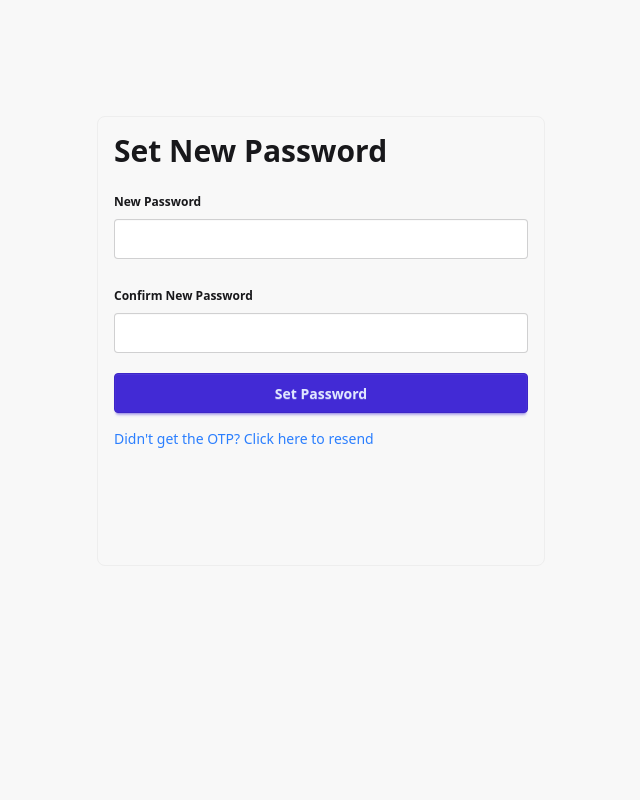
After one commit to nishanmahato/Fee_Payment_System, a Django app: page /accounts/set-new-password/2/ in a window 1280 px wide. The commit adds this page. Shown: the whole page, without its empty margins (319-959 px from the left). Run offline with Django 5.2, Linux system fonts and the light colour scheme; some libraries are stand-ins or nearby versions.

Commit message:
forgot password

```diff
--- a/accounts/templates/accounts/login.html
+++ b/accounts/templates/accounts/login.html
@@ -37,6 +37,9 @@
         <a href="{% url 'accounts:school_admin_register' %}" class="mt-4 text-sm text-blue-500">
             Not a member? Click here to register
         </a>
+        <a href="{% url 'accounts:forgot_password' %}" class="mt-4 text-sm text-blue-500">
+            Forgot Password?
+        </a>
     </form>
 </div>
 {% endblock %}
--- /dev/null
+++ b/accounts/templates/accounts/new-password.html
@@ -0,0 +1,41 @@
+{% extends 'base.html' %}
+
+
+{% block sidebar %}
+{% endblock %}
+
+
+{% block content %}
+<div class="w-full flex justify-center align-center p-4">
+    <div class="toast toast-end toast-top">
+        {% for message in messages %}
+        <div class="alert alert-error alert-soft">
+            <span>{{message}}</span>
+        </div>
+        {% endfor %}
+    </div>
+
+    <form class="w-1/2 max-w-md flex flex-col p-4  border border-base-300 rounded-box h-[450px] mt-[100px]"
+        method="post">
+        {% csrf_token %}
+
+        <h1 class="text-3xl font-bold mb-4">Set New Password</h1>
+        <fieldset class="fieldset mb-4">
+            <legend class="fieldset-legend">New Password</legend>
+            <input type="password" name="password1" required class="input input-bordered w-full ">
+        </fieldset>
+        <fieldset class="fieldset mb-4">
+            <legend class="fieldset-legend">Confirm New Password</legend>
+            <input type="password" name="password2" required class="input input-bordered w-full ">
+        </fieldset>
+
+
+        <button class=" btn btn-primary" type="submit">Set Password</button>
+        <a href="{% url 'accounts:school_admin_login' %}" class="mt-4 text-sm text-blue-500">
+            Didn't get the OTP? Click here to resend
+        </a>
+
+    </form>
+</div>
+<!-- Your page content here -->
+{% endblock %}
--- a/accounts/urls.py
+++ b/accounts/urls.py
@@ -7,4 +7,11 @@ urlpatterns = [
     path("register/", views.school_admin_register, name="school_admin_register"),
     path("login/", views.school_admin_login, name="school_admin_login"),
     path("logout/", views.logout_view, name="logout_view"),
+     path("forgot-password/", views.forgot_password, name="forgot_password"),
+    path("otp-confirmation/", views.otp_confirmation, name="otp_confirmation"),
+    path(
+        "set-new-password/<int:user_id>/",
+        views.set_new_password,
+        name="set_new_password",
+    ),
 ]
--- a/accounts/views.py
+++ b/accounts/views.py
@@ -2,6 +2,9 @@ from django.shortcuts import render, redirect
 from .forms import SchoolAdminRegisterForm, SchoolAdminLoginForm
 from django.contrib.auth import authenticate, login, logout
 from django.contrib import messages
+from .utils import is_email_valid, forgot_password_email
+from .models import OTP, CustomUser
+from django.contrib.auth.password_validation import validate_password
 
 
 def school_admin_register(request):
@@ -42,3 +45,67 @@ def school_admin_login(request):
 def logout_view(request):
     logout(request)
     return redirect("accounts:school_admin_login")
+
+
+def forgot_password(request):
+    if request.method == "POST":
+        email = request.POST.get("email")
+        if not is_email_valid(email):
+            messages.error(request, "Enter a valid email")
+            return redirect("accounts:forgot_password")
+
+        try:
+            forgot_password_email(email)
+        except Exception as e:
+            messages.error(request, str(e))
+            return redirect("accounts:forgot_password")
+
+        print(email, "Email sent successfully")
+
+        return redirect("accounts:otp_confirmation")
+    return render(request, "accounts/forgot-password.html")
+
+
+
+
+def otp_confirmation(request):
+    if request.method == "POST":
+        otp = request.POST.get("otp")
+        user_id = OTP.check_otp(otp)
+        if user_id is None:
+            messages.error(request, "Invalid OTP, please try again")
+            return redirect("accounts:otp_confirmation")
+
+        return redirect("accounts:set_new_password", user_id=user_id)
+
+    return render(request, "accounts/otp-confirmation.html")
+
+
+
+def set_new_password(request, user_id=None):
+    if request.method == "POST":
+        password1 = request.POST.get("password1")
+        password2 = request.POST.get("password2")
+
+        if password1 != password2:
+            messages.error(request, "Passwords do not match")
+            return redirect("accounts:set_new_password")
+
+        try:
+            validate_password(password1)
+        except Exception as e:
+            for error in list(e):
+                messages.error(request, str(error))
+            return redirect("accounts:set_new_password")
+        else:
+            if user_id is not None:
+                user = CustomUser.objects.filter(id=user_id).first()
+                if user is None:
+                    messages.error(request, "User does not exist")
+                    return redirect("accounts:set_new_password")
+
+            user.set_password(password1)
+            user.save()
+            return redirect("accounts:school_admin_login")
+
+    return render(request, "accounts/new-password.html")
--- a/theme/static/css/dist/styles.css
+++ b/theme/static/css/dist/styles.css
@@ -12,6 +12,7 @@
     --color-blue-500: oklch(62.3% 0.214 259.815);
     --color-black: #000;
     --spacing: 0.25rem;
+    --container-md: 28rem;
     --text-sm: 0.875rem;
     --text-sm--line-height: calc(1.25 / 0.875);
     --text-lg: 1.125rem;
@@ -993,6 +994,9 @@
   .mt-4 {
     margin-top: calc(var(--spacing) * 4);
   }
+  .mt-\[100px\] {
+    margin-top: 100px;
+  }
   .fieldset-legend {
     margin-bottom: calc(0.25rem * -1);
     display: flex;
@@ -1136,6 +1140,9 @@
   .grid {
     display: grid;
   }
+  .h-\[450px\] {
+    height: 450px;
+  }
   .h-screen {
     height: 100vh;
   }
@@ -1148,8 +1155,29 @@
   .w-full {
     width: 100%;
   }
+  .max-w-md {
+    max-width: var(--container-md);
+  }
   .flex-grow {
     flex-grow: 1;
+  }
+  .link {
+    cursor: pointer;
+    text-decoration-line: underline;
+  }
+  .link:focus {
+    --tw-outline-style: none;
+    outline-style: none;
+  }
+  @media (forced-colors: active) {
+    .link:focus {
+      outline: 2px solid transparent;
+      outline-offset: 2px;
+    }
+  }
+  .link:focus-visible {
+    outline: 2px solid currentColor;
+    outline-offset: 2px;
   }
   .grid-cols-1 {
     grid-template-columns: repeat(1, minmax(0, 1fr));
```
Also changed, not shown: accounts/admin.py (+7 -1 lines), accounts/models.py (+46 -0 lines), accounts/templates/accounts/forgot-password.html (added, +39 -0 lines), accounts/templates/accounts/otp-confirmation.html (added, +39 -0 lines), accounts/utils.py (added, +23 -0 lines), project/settings.py (+14 -0 lines), accounts/migrations/0002_otp.py (added), db.sqlite3.
